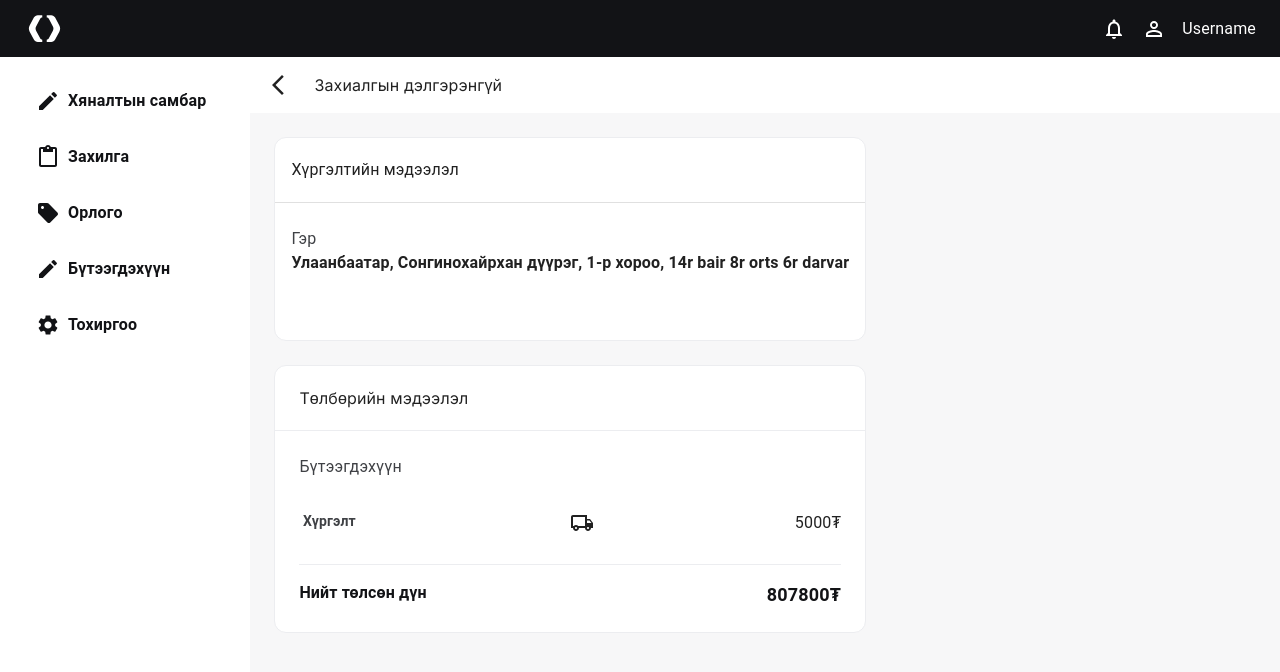
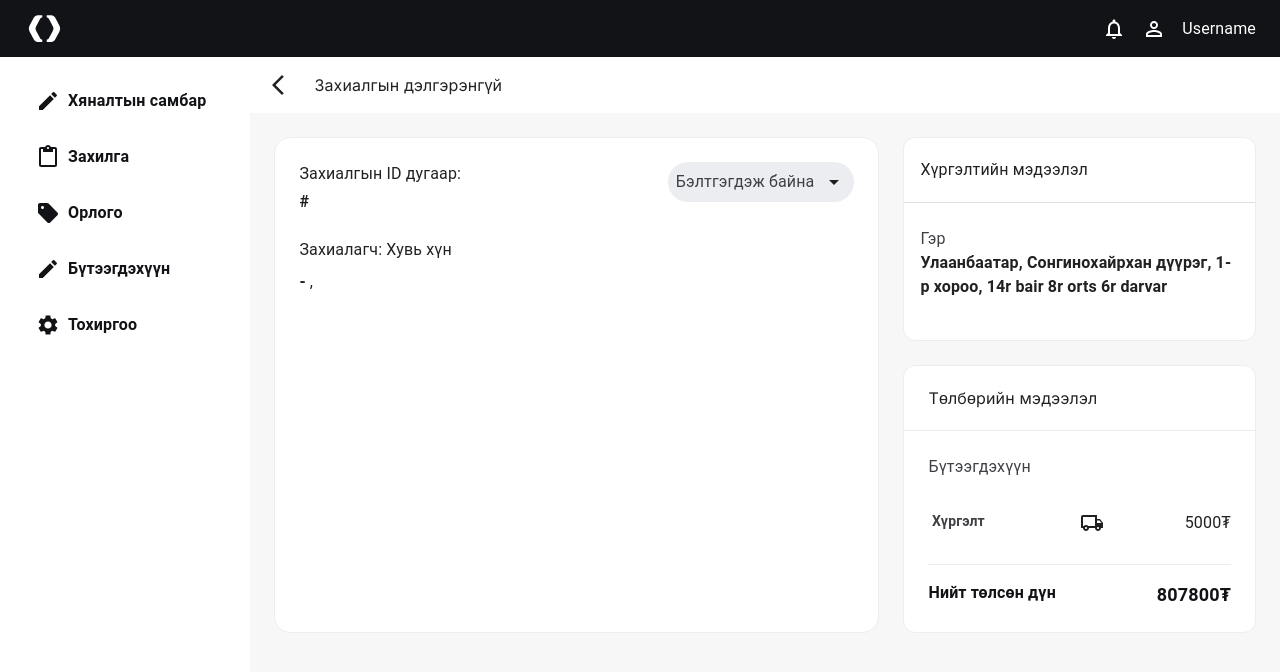
Before and after one commit to Leap1b-23-24/Team-1, a Next.js app in the folder front/: page /dashboard/orderPage/orderDetailPage in a window 1280 px wide. Shown: the top 672 px of the page. Built offline with nearby package versions, Linux system fonts and the light colour scheme.

Commit message:
useFetch

```diff
--- a/front/src/app/dashboard/orderPage/orderDetailPage/page.tsx
+++ b/front/src/app/dashboard/orderPage/orderDetailPage/page.tsx
@@ -1,9 +1,15 @@
+"use client";
+
 import { PaymentInformation } from "@/components/ProductComponents";
 import DeliveryInformation from "@/components/ProductComponents/DeliveryInformation";
+import { OrderDetail1 } from "@/components/ProductComponents/orderComps/OrderDetail1";
 import { ArrowBackIosNewOutlined } from "@mui/icons-material";
 import { Stack } from "@mui/material";
+import { useState } from "react";
 
 export default function OrderDetailPage() {
+  const [a, setA] = useState([]);
+  const [b, setB] = useState("");
   return (
     <Stack width="100%" bgcolor="#F7F7F8" height="95vh">
       <Stack
@@ -19,7 +25,16 @@ export default function OrderDetailPage() {
         <ArrowBackIosNewOutlined />
         {"Захиалгын дэлгэрэнгүй"}
       </Stack>
+
       <Stack direction="row" padding={3} gap={3} width="100%">
+        <OrderDetail1
+          order={a}
+          orderNumber=""
+          orderState=""
+          user=""
+          userEmail=""
+          userNumber=""
+        />
         <Stack gap={3}>
           <DeliveryInformation />
           <PaymentInformation />
--- a/front/src/components/ProductComponents/orderComps/OrderDetail1.tsx
+++ b/front/src/components/ProductComponents/orderComps/OrderDetail1.tsx
@@ -3,7 +3,7 @@ import { ArrowDropDown } from "@mui/icons-material";
 import { Stack, Typography } from "@mui/material";
 import { Dispatch, SetStateAction, useState } from "react";
 import { OrderDetailTop } from "./OrderDetailTop";
-import { ProductCard } from "..";
+import { ProductCard, ProductCardType } from "..";
 
 type OrderDetail1Props = {
   orderNumber: string;
@@ -12,7 +12,7 @@ type OrderDetail1Props = {
   userNumber: string;
   order: object[];
   orderState: string;
-  setOrderState: Dispatch<SetStateAction<string>>;
+  setOrderState?: Dispatch<SetStateAction<string>>;
 };
 
 export const OrderDetail1 = (props: OrderDetail1Props) => {
@@ -31,13 +31,14 @@ export const OrderDetail1 = (props: OrderDetail1Props) => {
       width={"100%"}
       height={"100%"}
       border={"1px solid #ECEDF0"}
-      borderRadius={1.5}
+      borderRadius={4}
       p={3}
       gap={3}
+      bgcolor={"white"}
     >
       <OrderDetailTop
         orderNumber={orderNumber}
-        setOrderState={setOrderState}
+        // setOrderState={setOrderState}
         isShown={isShown}
         setIsShown={setIsShown}
       />
--- a/front/src/components/ProductComponents/orderComps/OrderDetailTop.tsx
+++ b/front/src/components/ProductComponents/orderComps/OrderDetailTop.tsx
@@ -7,7 +7,7 @@ type Props = {
   orderNumber: string;
   setIsShown: Dispatch<SetStateAction<boolean>>;
   isShown: boolean;
-  setOrderState: Dispatch<SetStateAction<string>>;
+  setOrderState?: Dispatch<SetStateAction<string>>;
 };
 
 const options = ["Бэлтгэгдэж байна", "Хүргэлтэд гарсан", "Амжилттай"];
@@ -53,7 +53,7 @@ export const OrderDetailTop = (props: Props) => {
                 key={index}
                 width={"100%"}
                 onClick={() => {
-                  setOrderState(item);
+                  // setOrderState(item);
                   setIsShown((prev) => !prev);
                 }}
               >
```
Also changed, not shown: front/src/hooks/useFetch.ts (added, +26 -0 lines).
